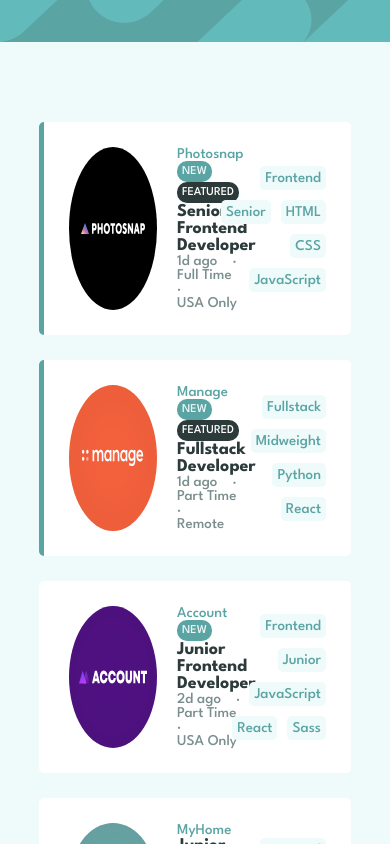
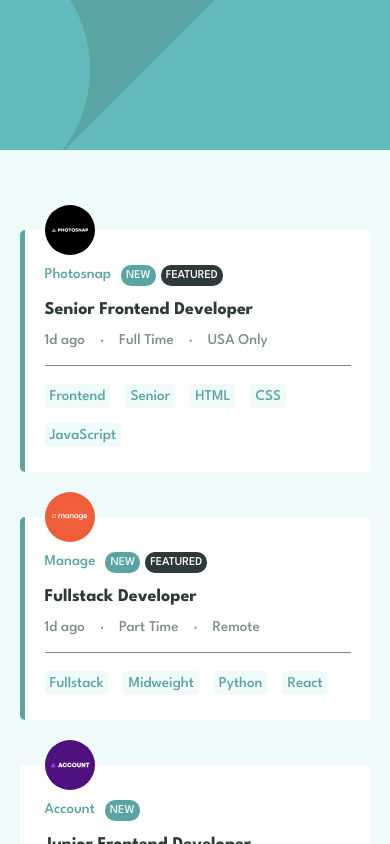
Before and after one commit to vytautassvirskas/Job_listing_with_filtering, a React (Create React App) app: page / in a window 390 px wide. Shown: the top 844 px of the page. Built offline with nearby package versions, Linux system fonts and the light colour scheme.

Commit message:
responsive design

```diff
--- a/src/App.js
+++ b/src/App.js
@@ -27,7 +27,6 @@ function App() {
           });
 
           if (allIncluded) {
-            console.log("sita atitinka:", position.company);
             return true;
           }
         })
--- a/src/components/Card/Card.module.scss
+++ b/src/components/Card/Card.module.scss
@@ -9,27 +9,54 @@
   margin-bottom: 25px;
   border-radius: 5px;
   border-left: 5px solid transparent;
+  @media (width <= 768px) {
+    flex-direction: column;
+    align-items: flex-start;
+    padding: 35px 20px 25px;
+    margin-bottom: 45px;
+  }
   &--featured {
     @extend .card;
     border-left: 5px solid $c-first;
   }
   &__company {
     display: flex;
+    @media (width <= 768px) {
+      position: relative;
+      width: 100%;
+      padding-bottom: 18px;
+      margin-bottom: 18px;
+      border-bottom: 1px solid $c-fourth;
+    }
   }
   &__logo {
     margin-right: 20px;
+    @media (width <= 768px) {
+      position: absolute;
+      width: 50px;
+      height: 50px;
+      top: -60px;
+    }
   }
   &__info {
     display: flex;
     flex-direction: column;
     justify-content: space-around;
     align-items: flex-start;
+    @media (width <= 768px) {
+      gap: 15px;
+    }
   }
 
   &__skills {
     display: flex;
     flex-wrap: wrap;
     justify-content: flex-end;
-    row-gap: 10px;
+    gap: 15px;
+    width: 40%;
+    @media (width <=768px) {
+      justify-content: flex-start;
+      width: auto;
+    }
   }
 }
--- a/src/components/FiltersCard/FiltersCard.module.scss
+++ b/src/components/FiltersCard/FiltersCard.module.scss
@@ -10,6 +10,11 @@
   align-items: center;
   padding: 25px;
   border-radius: 5px;
+  @media (width <=768px) {
+    top: -150px;
+    padding: 15px;
+    gap: 5px;
+  }
   &__list {
     display: flex;
     flex-wrap: wrap;
--- a/src/components/Header/Header.js
+++ b/src/components/Header/Header.js
@@ -2,9 +2,7 @@ import React from "react";
 import style from "./Header.module.scss";
 
 const Header = () => {
-  return  <header className={style.header}>
-  <img className={style.header__img} src="./images/bg-header-desktop.svg" alt="" />
-  </header>
+  return <header className={style.header}></header>;
 };
 
 export default Header;
--- a/src/components/Header/Header.module.scss
+++ b/src/components/Header/Header.module.scss
@@ -2,7 +2,11 @@
 
 .header {
   background-color: $c-first;
-  &__img {
-    width: 100%;
+  height: 150px;
+  background-image: url("../../../public/images/bg-header-desktop.svg");
+  background-repeat: repeat-x;
+  @media (width <=768px) {
+    height: 150px;
+    background-image: url("../../../public/images/bg-header-mobile.svg");
   }
 }
--- a/src/components/Text/Text.module.scss
+++ b/src/components/Text/Text.module.scss
@@ -51,7 +51,6 @@
     background-color: $c-second;
     padding: 5px;
     border-radius: 5px;
-    margin-left: 10px;
     cursor: pointer;
     &:hover {
       color: $c-sixth;
--- a/src/components/Wrapper/Wrapper.module.scss
+++ b/src/components/Wrapper/Wrapper.module.scss
@@ -1,5 +1,10 @@
 .wrapper {
-  max-width: 80%;
-  margin: 80px auto;
   position: relative;
+  max-width: 750px;
+  margin: 80px auto 0;
+  padding-bottom: 80px;
+  @media (width<=768px) {
+    max-width: 90%;
+    padding-bottom: 20px;
+  }
 }
```
